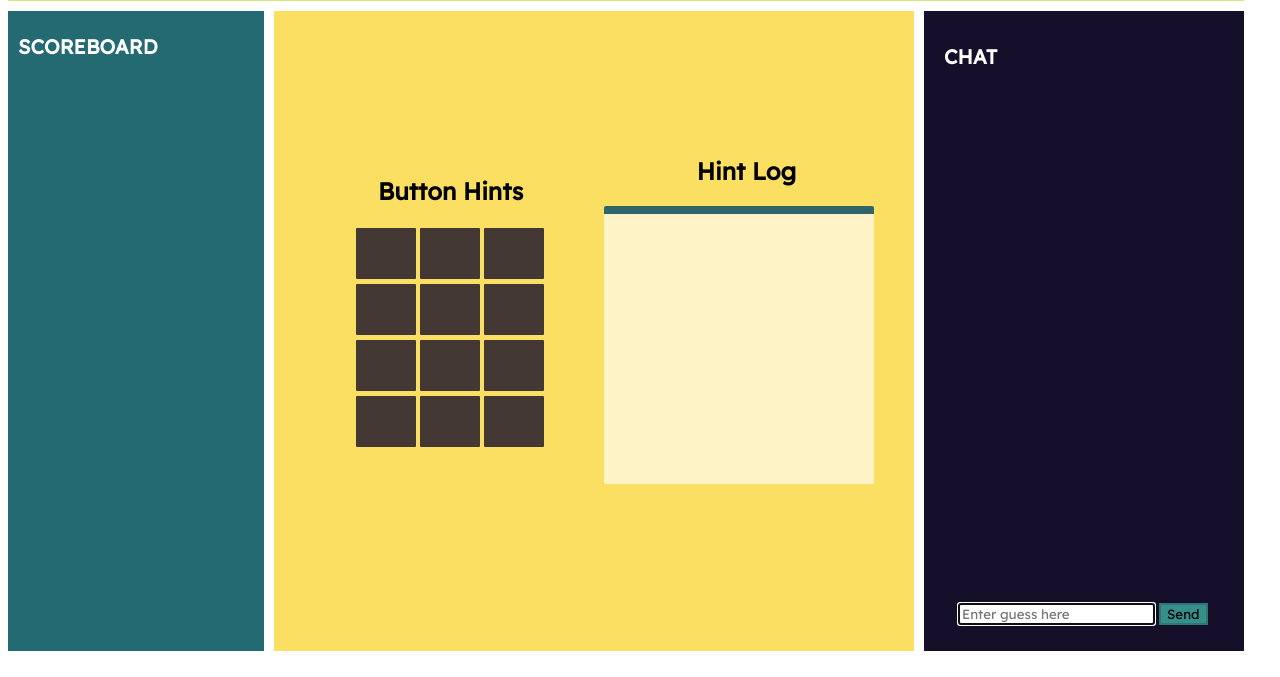
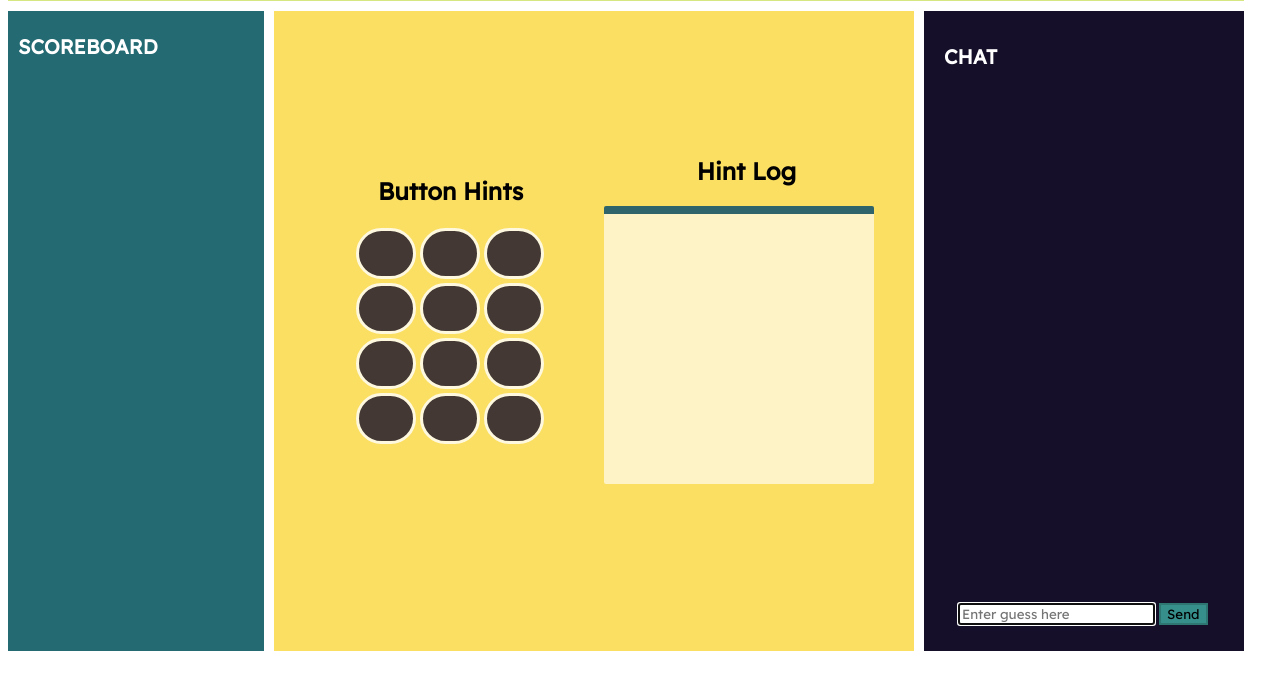
Before and after one commit to ShiLGit/skrobbl, a website: page public/game.html in a window 1280 px wide. Shown: the part 127-804 px from the top of the page. Drawn offline with nearby package versions, Linux system fonts and the light colour scheme; no server answers.

Commit message:
edited button styling for game screen, styling for join page form

```diff
--- a/public/css/game.css
+++ b/public/css/game.css
@@ -119,8 +119,8 @@ h1{
   height: 15%;
   width: 25%;
   color: white;
-  border-radius: 1px;
-  border: 10px solid black;
+  border-radius: 30px;
+  border: 3px solid white !important;
 
   background-color: #160F29;
   opacity: 0.8;
--- a/public/css/index.css
+++ b/public/css/index.css
@@ -17,6 +17,7 @@ h1{
 
   float:left;
   margin-left: 15%;
+  box-shadow: 5px 5px 0px #6e6c69;
 }
 form{
   font-family: Poiret One;
```
Also changed, not shown: 1 other file.
